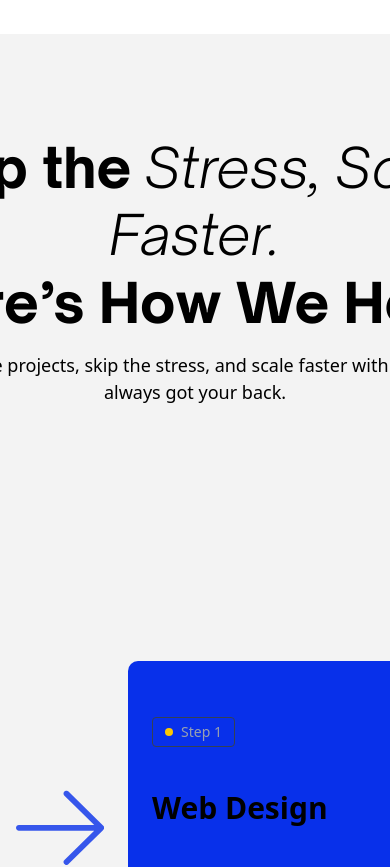
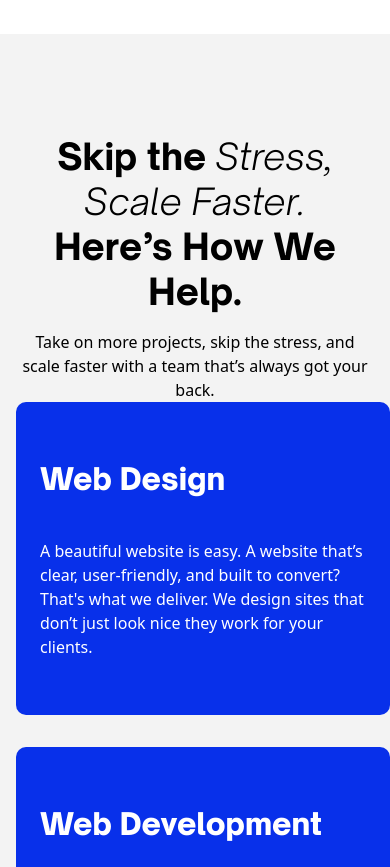
Before and after one commit to safinelahi/hoover-agency, a React (Vite) app: page / in a window 390 px wide. Shown: the part 5800-6667 px from the top of the page. Built offline with nearby package versions, Linux system fonts and the light colour scheme.

Commit message:
mobile responsive --v1

```diff
--- a/src/components/HowWeHelp/HowWeHelp.jsx
+++ b/src/components/HowWeHelp/HowWeHelp.jsx
@@ -9,6 +9,10 @@ export default function HowWeHelp() {
   const innerRef = useRef(null);
 
   useLayoutEffect(() => {
+    const mm = gsap.matchMedia();
+
+    // Desktop only animation
+    mm.add("(min-width: 1024px)", () => {
       const ctx = gsap.context(() => {
         const container = innerRef.current;
         const cards = container.children;
@@ -29,6 +33,9 @@ export default function HowWeHelp() {
       }, sectionRef);
 
       return () => ctx.revert();
+    });
+
+    return () => mm.revert();
   }, []);
 
   const cardsData = [
@@ -62,16 +69,21 @@ export default function HowWeHelp() {
   return (
     <section className="bg-[#F3F3F3] overflow-x-hidden">
       {/* Title Section */}
-      <div className="text-black flex justify-center pt-[100px]">
-        <div className="flex flex-col justify-center items-center w-[794px]">
-          <h1 className="text-[54px] text-center leading-tight">
+      <div className="text-black flex justify-center pt-[100px] px-4">
+        <div className="flex flex-col justify-center items-center max-w-[794px]">
+          <h1 className="text-[36px] lg:text-[54px] text-center leading-tight">
             <span className="font-[OpenSauceSans] font-bold">Skip the </span>
-            <span className="font-[OpenSauceSans] font-regular italic">Stress, Scale Faster. </span><br />
-
-            <span className="font-[OpenSauceSans] font-bold">Here’s How We Help.</span>
+            <span className="font-[OpenSauceSans] italic">
+              Stress, Scale Faster.
+            </span>
+            <br />
+            <span className="font-[OpenSauceSans] font-bold">
+              Here’s How We Help.
+            </span>
           </h1>
-          <p className="text-center text-[18px] w-[675px] mt-4">
-            Take on more projects, skip the stress, and scale faster with a team that’s always got your back.
+          <p className="text-center text-[16px] lg:text-[18px] max-w-[675px] mt-4">
+            Take on more projects, skip the stress, and scale faster with a team
+            that’s always got your back.
           </p>
         </div>
       </div>
@@ -79,11 +91,11 @@ export default function HowWeHelp() {
       {/* Horizontal Scroll Section */}
       <section
         ref={sectionRef}
-        className="relative overflow-hidden h-screen flex items-center"
+        className="relative overflow-hidden min-h-screen lg:h-screen flex items-center"
       >
-        {/* Fixed Arrow */}
+        {/* Arrow (hidden on mobile) */}
         <div
-          className="absolute left-0 top-0 h-full flex items-center justify-center px-4"
+          className="absolute left-0 top-0 h-full hidden lg:flex items-center justify-center px-4"
           style={{ width: "120px", backgroundColor: "#F3F3F3", zIndex: 10 }}
         >
           <svg
@@ -101,28 +113,28 @@ export default function HowWeHelp() {
         </div>
 
         {/* Cards */}
-        <div ref={innerRef} className="flex gap-8 pl-32">
+        <div
+          ref={innerRef}
+          className="flex gap-8 pl-4 lg:pl-32 flex-col lg:flex-row"
+        >
           {cardsData.map((card, i) => (
             <div
               key={i}
-              className="flex-shrink-0"
+              className="flex-shrink-0 w-full lg:w-[528px]"
               style={{
-                width: "528px",
                 padding: "56px 24px",
+                display: "flex",
                 flexDirection: "column",
-                display: "flex",
                 alignItems: "flex-start",
                 gap: "40px",
                 borderRadius: "10px",
                 background: "#0830EA",
               }}
             >
-              <div className="border border-gray-700 rounded inline-flex items-center gap-2 py-1 px-3">
-                <div className="w-2 h-2 rounded-full bg-yellow-400"></div>
-                <span className="text-gray-400 text-sm">{card.step}</span>
-              </div>
-              <h4 className="text-3xl font-semibold leading-snug">{card.title}</h4>
-              <p className="text-gray-400 text-base">{card.text}</p>
+              <h4 className="text-3xl lg:text-4xl font-[OpenSauceSans] text-white leading-snug">
+                {card.title}
+              </h4>
+              <p className="text-white text-base lg:text-lg">{card.text}</p>
             </div>
           ))}
         </div>
```
Lines whose indentation alone changed are shown as unchanged.
